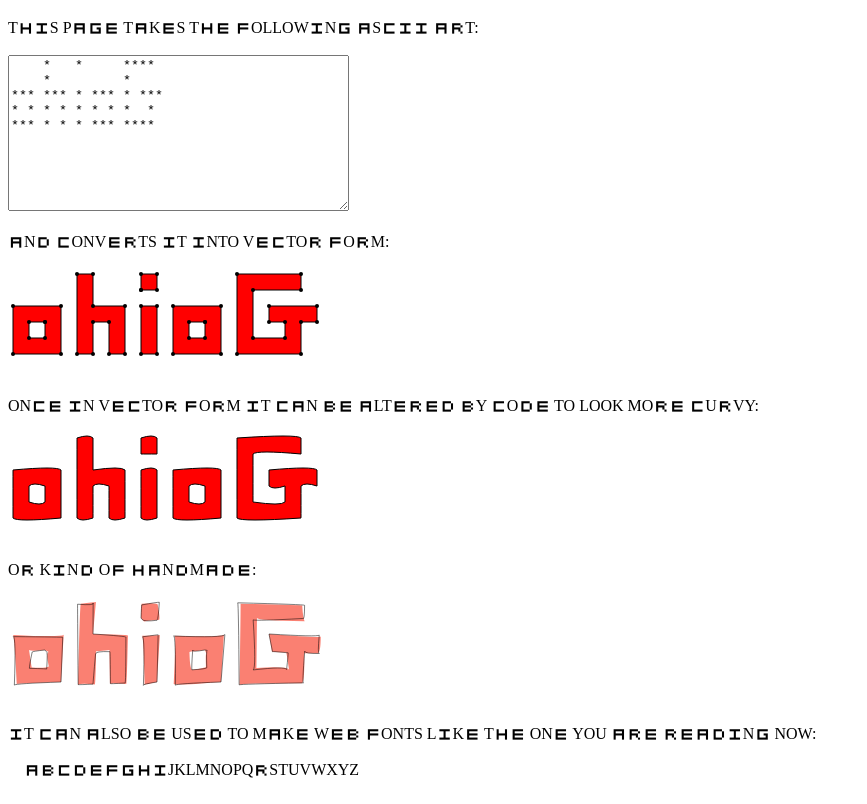
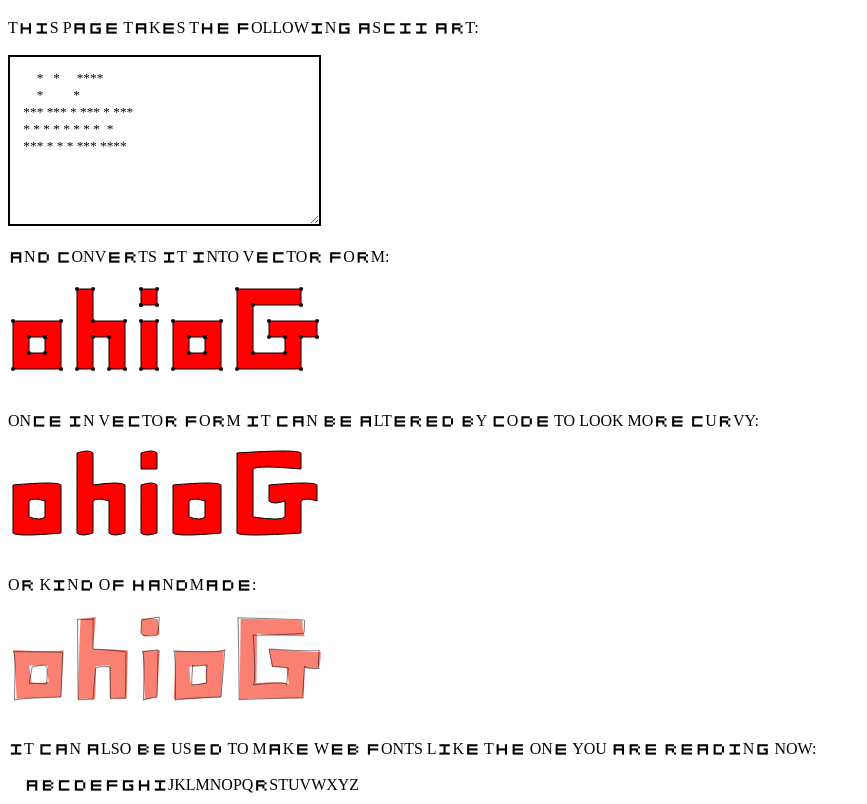
Before and after one commit to toolness/bitmap-to-vector-fun, a website: page index.html in a window 1280 px wide. Shown: the part 65-869 px from the top of the page, without its empty margins (0-867 px from the left). Drawn offline with Linux system fonts and the light colour scheme.

Commit message:
make textarea use bitmap font too

```diff
--- a/index.html
+++ b/index.html
@@ -21,9 +21,14 @@ svg.handmade g.fills path {
   src: url("font/myfont.ttf");
 }
 
-html {
+html, textarea {
   font-family: 'My Font';
   text-transform: uppercase;
+}
+
+textarea {
+  padding: 1em;
+  border: 2px solid black;
 }
 
 .bitmap-font {
```
Also changed, not shown: font/myfont.json (+7 -0 lines).
